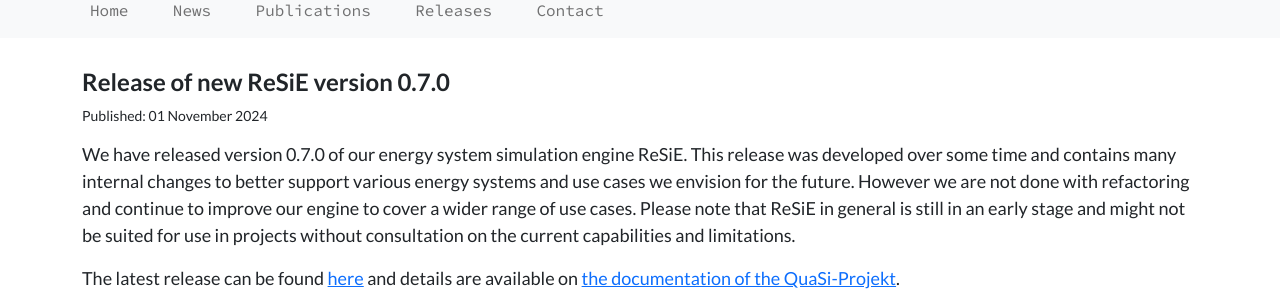
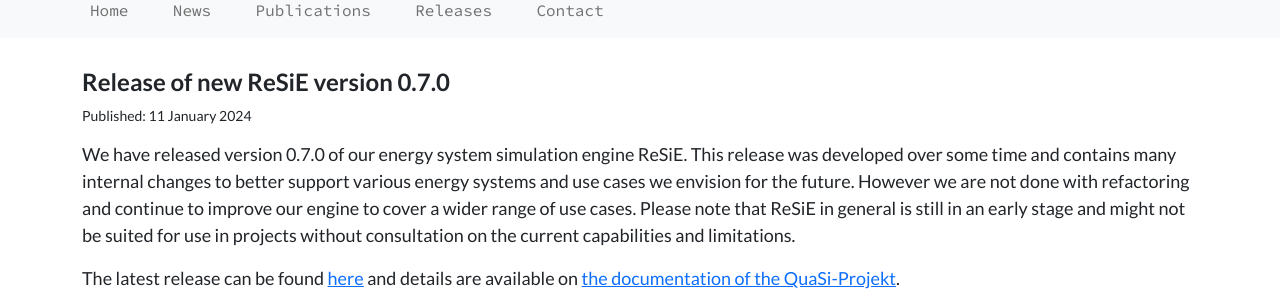
Before and after one commit to QuaSi-Software/Website, a Jekyll site: the page built from _posts/2024-01-11-resie-release-0-7-0.md, in a window 1280 px wide. Shown: the part 193-493 px from the top of the page. Built offline with Jekyll 4.4.1, drawn with Linux system fonts in a browser that asks for light colours.

Commit message:
Fix date of post for release of ReSiE v0.7.0.

```diff
--- a/_posts/2024-01-11-resie-release-0-7-0.md
+++ b/_posts/2024-01-11-resie-release-0-7-0.md
@@ -1,7 +1,7 @@
 ---
 layout: entry
 title: "Release of new ReSiE version 0.7.0"
-date: 2024-11-01 12:00:00 +0200
+date: 2024-01-11 12:00:00 +0200
 categories: release
 excerpt_separator: <!--more-->
 ---
```
